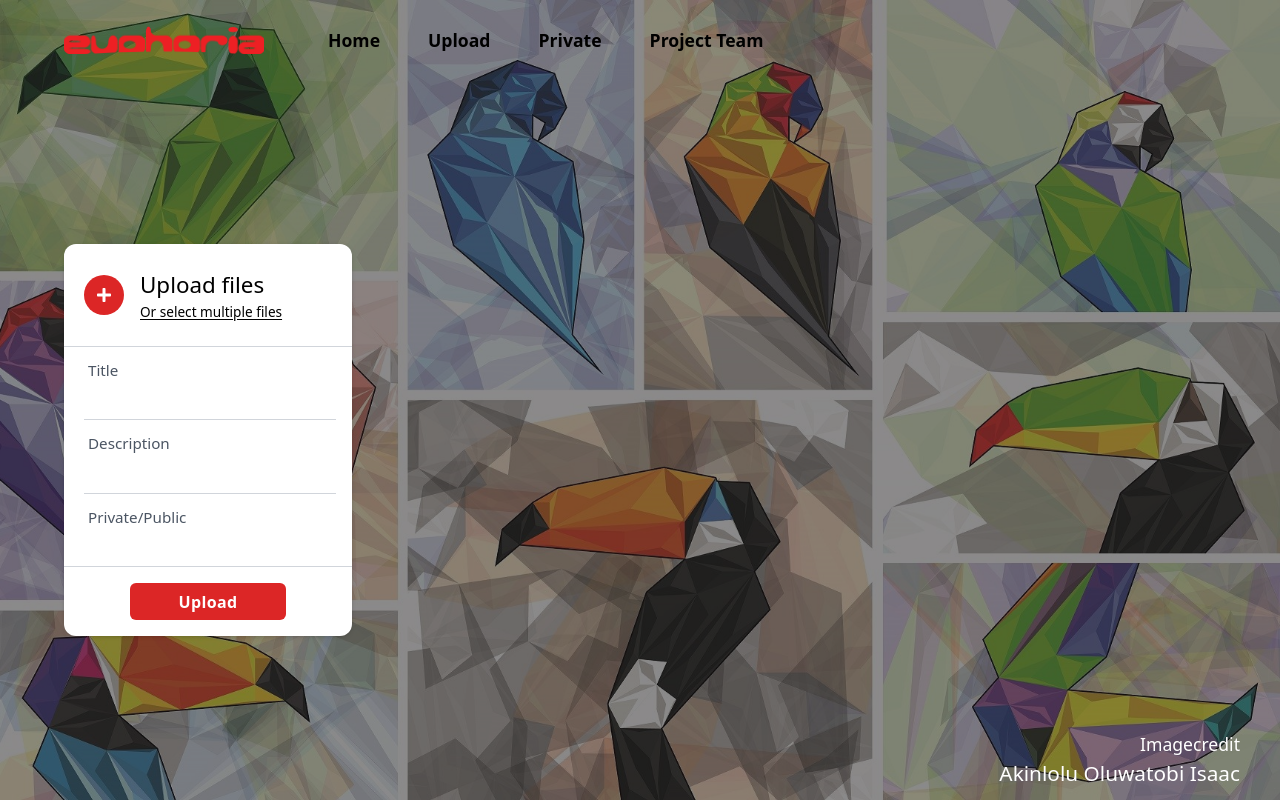
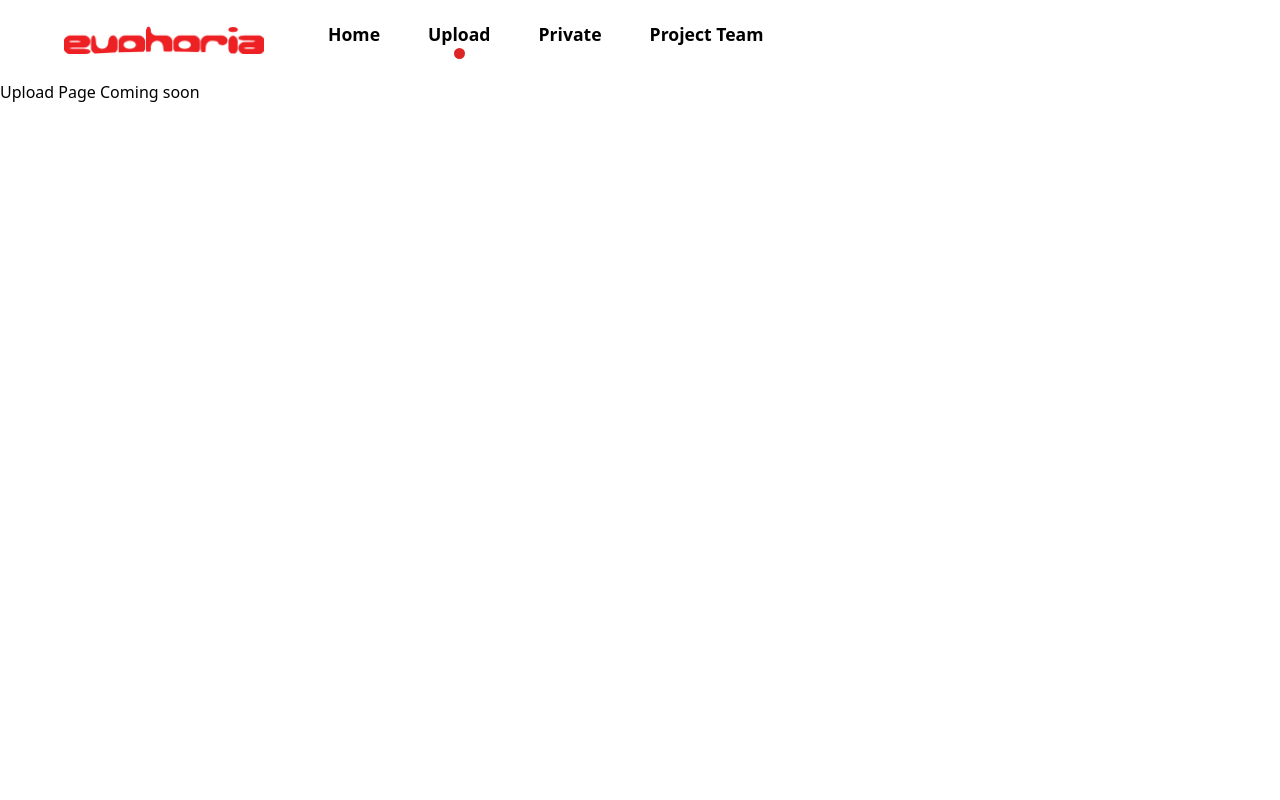
Before and after one commit to TDAS-Dev/AmmendedLibrary, a React (Create React App) app: page /upload in a window 1280 px wide. Built offline with nearby package versions, Linux system fonts and the light colour scheme.

Commit message:
Added indicator to NavBar

```diff
--- a/src/Components/UploadPage/UploadPage.jsx
+++ b/src/Components/UploadPage/UploadPage.jsx
@@ -1,14 +1,17 @@
 
-import MobileUpload from "./MobileUpload/MobileUpload";
-import DesktopUpload from "./DesktopUpload/DesktopUpload";
+// import MobileUpload from "./MobileUpload/MobileUpload";
+// import DesktopUpload from "./DesktopUpload/DesktopUpload";
+import NavBar from "../Utility/NavBar"
 // import FileUploadTest from "./FileUploadTest";
 
 function UploadPage() {
     return (
         <div className="">
-            <MobileUpload />
+            {/* <MobileUpload />
             <DesktopUpload />
-            {/* <FileUploadTest /> */}
+            <FileUploadTest /> */}
+            <NavBar />
+            Upload Page Coming soon
         </div>
     );
 }
--- a/src/Components/Utility/Button.jsx
+++ b/src/Components/Utility/Button.jsx
@@ -1,7 +1,8 @@
 function Button(props){
     const btnStyle = `bg-red-600 hover:bg-red-500 text-white lg:px-12 md:px-10 sm:px-6 py-[0.4rem] rounded-md font-lato font-bold tracking-wide sm:max-w-[45%]${props.className}`
     return(
-        <button className={btnStyle} onClick={()=>props.run()}>{props.name}</button>
+        <button className={btnStyle}>{props.name}</button>
+        // <button className={btnStyle} onClick={()=>props.run()}>{props.name}</button>
     )
 }
 
--- a/src/Components/Utility/NavBar.jsx
+++ b/src/Components/Utility/NavBar.jsx
@@ -1,20 +1,44 @@
 import Logo from "./Logo"
-import {Link} from "react-router-dom"
+import {Link, useLocation } from "react-router-dom"
 
 function NavBar() {
+  //retrieve the useLocation object
+  const location = useLocation();
+
+  //use es6 destructuring for the location object
+  const { pathname } = location;
+
+  //slit the location into an array
+  const splitLocation = pathname.split("/");
+
   return (
-      <div className="sm:hidden lg:flex md:flex items-center lg:h-[10vh] md:h-[8vh] md:px-14 lg:px-16 space-x-16">
+    <nav className="sm:hidden lg:flex md:flex items-center lg:h-[10vh] md:h-[8vh] md:px-14 lg:px-16 space-x-16">
       <Link to="/"><Logo className=""/></Link>
-        <div className="flex lg:space-x-12 md:space-x-10" >
+      <div className="flex lg:space-x-12 md:space-x-10">
+        <div className={loneLinkStyle}>
           <Link to="/home" className={linkStyle}>Home</Link>
+          <div className={splitLocation[1] === "home" ? activeCircleLink : inactiveCircleLink}></div>
+        </div>
+        <div className={loneLinkStyle}>
           <Link to="/upload" className={linkStyle}>Upload</Link>
+          <div className={splitLocation[1] === "upload" ? activeCircleLink : inactiveCircleLink}></div>
+        </div>
+        <div className={loneLinkStyle}>
           <Link to="/private" className={linkStyle}>Private</Link>
+          <div className={splitLocation[1] === "private" ? activeCircleLink : inactiveCircleLink}></div>
+        </div>
+        <div className={loneLinkStyle}>
           <Link to="/project-team" className={linkStyle}>Project Team</Link>
+          <div className={splitLocation[1] === "project-team" ? activeCircleLink : inactiveCircleLink}></div>
         </div>
       </div>
+    </nav>
   );
 }
 
+const loneLinkStyle = `flex flex-col items-center justify-center cursor-pointer`
 const linkStyle = `font-lato font-semibold text-center lg:text-[1.1rem] md:text-[0.9rem]`
+const activeCircleLink = `lg:w-[0.7rem] md:w-2 aspect-square bg-red-600 rounded-full`
+const inactiveCircleLink = `lg:w-[0.7rem] md:w-2 aspect-square bg-white rounded-full`
 
 export default NavBar;
```
Lines whose indentation alone changed are shown as unchanged.
